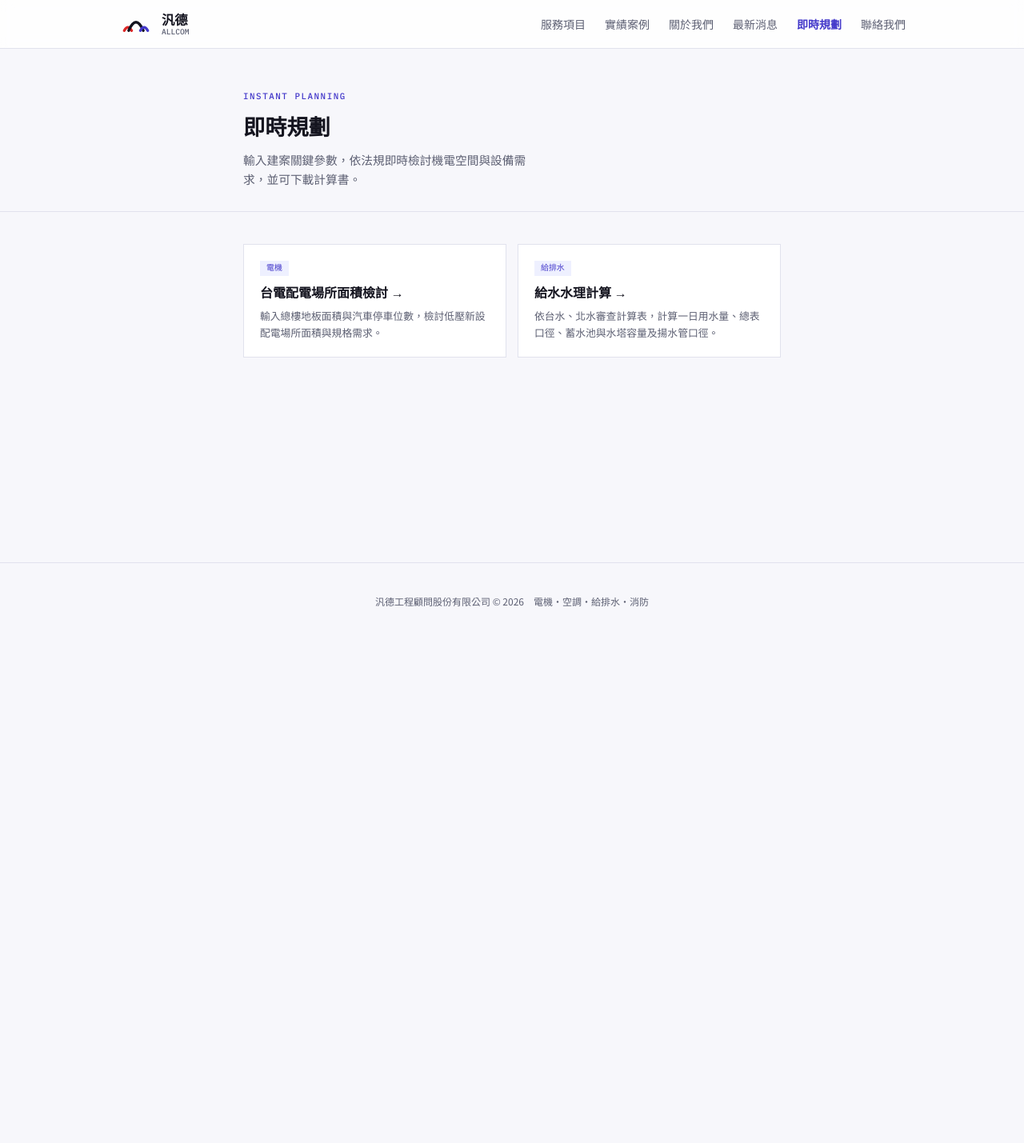
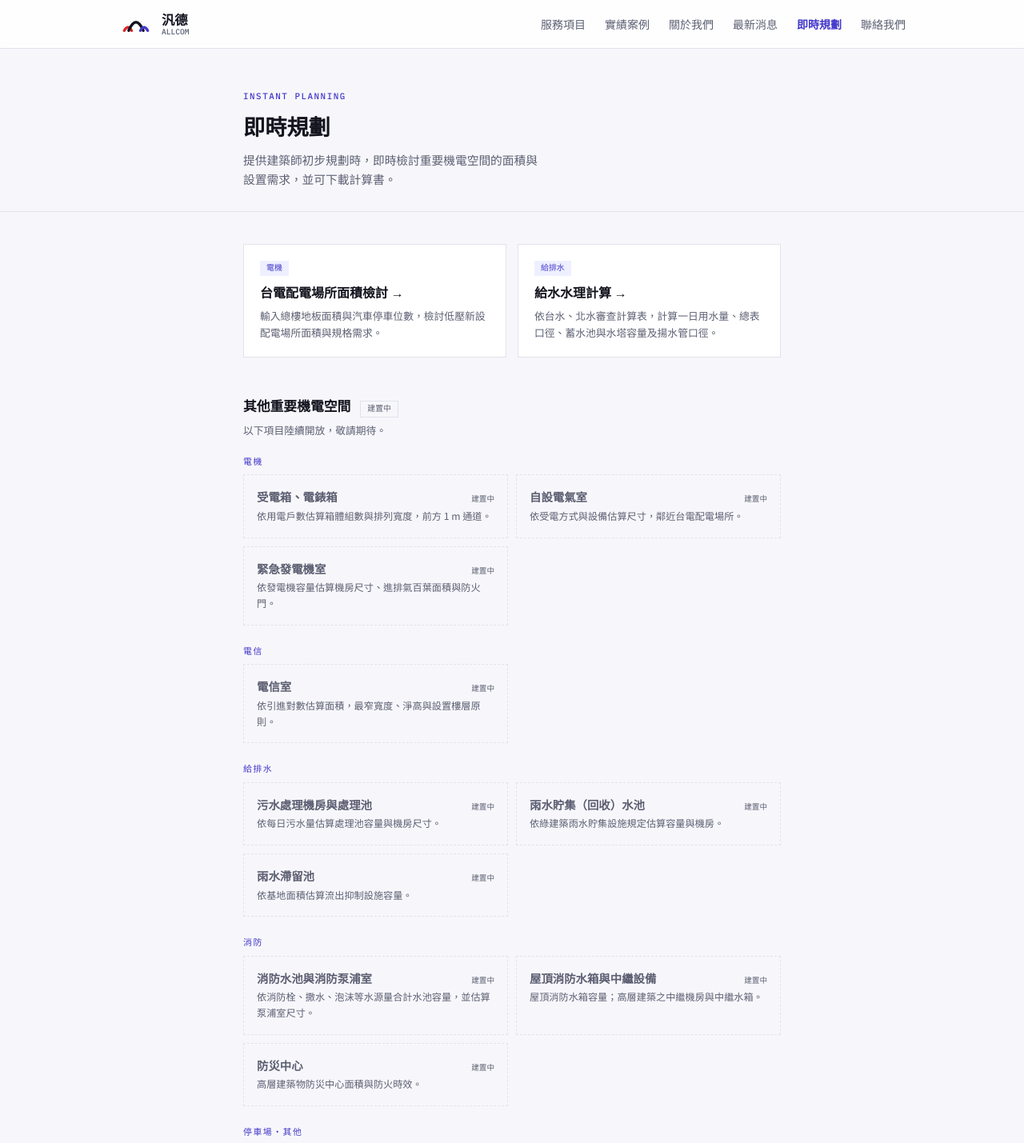
Before and after one commit to evan-yufanlin/allcom-website, a Next.js app: page /tools in a window 1280 px wide. Shown: the top 1429 px of the page at 80% size. Before the commit the page ends 800 px from the top, so only its background shows below. Built offline with nearby package versions, Linux system fonts and the light colour scheme.

Commit message:
Tools page: list upcoming MEP space checks as under construction
Co-Authored-By: Claude Opus 5.5 <noreply@anthropic.com>
Claude-Session: https://claude.ai/code/session_01GyJMtG6yMBg1KRqad1rjEg

```diff
--- a/src/app/tools/page.tsx
+++ b/src/app/tools/page.tsx
@@ -3,7 +3,7 @@ import Link from "next/link";
 
 export const metadata: Metadata = {
   title: "即時規劃",
-  description: "機電空間與設備規劃線上工具：台電配電場所面積檢討、給水水理計算。",
+  description: "建築初步規劃階段的機電空間線上檢討：台電配電場所、給水水理計算等。",
 };
 
 const tools = [
@@ -21,6 +21,45 @@ const tools = [
   },
 ];
 
+// 建置中：依以往「設備空間概估」案例整理之重要機電空間（管道間不列入初步規劃）。
+const upcoming: { tag: string; items: { title: string; summary: string }[] }[] = [
+  {
+    tag: "電機",
+    items: [
+      { title: "受電箱、電錶箱", summary: "依用電戶數估算箱體組數與排列寬度，前方 1 m 通道。" },
+      { title: "自設電氣室", summary: "依受電方式與設備估算尺寸，鄰近台電配電場所。" },
+      { title: "緊急發電機室", summary: "依發電機容量估算機房尺寸、進排氣百葉面積與防火門。" },
+    ],
+  },
+  {
+    tag: "電信",
+    items: [{ title: "電信室", summary: "依引進對數估算面積，最窄寬度、淨高與設置樓層原則。" }],
+  },
+  {
+    tag: "給排水",
+    items: [
+      { title: "污水處理機房與處理池", summary: "依每日污水量估算處理池容量與機房尺寸。" },
+      { title: "雨水貯集（回收）水池", summary: "依綠建築雨水貯集設施規定估算容量與機房。" },
+      { title: "雨水滯留池", summary: "依基地面積估算流出抑制設施容量。" },
+    ],
+  },
+  {
+    tag: "消防",
+    items: [
+      { title: "消防水池與消防泵浦室", summary: "依消防栓、撒水、泡沫等水源量合計水池容量，並估算泵浦室尺寸。" },
+      { title: "屋頂消防水箱與中繼設備", summary: "屋頂消防水箱容量；高層建築之中繼機房與中繼水箱。" },
+      { title: "防災中心", summary: "高層建築物防災中心面積與防火時效。" },
+    ],
+  },
+  {
+    tag: "停車場・其他",
+    items: [
+      { title: "停車場通風", summary: "依停車場面積與換氣量估算進、排氣風機空間。" },
+      { title: "垃圾冷藏與資源回收空間", summary: "依戶數估算垃圾冷藏及資源回收空間面積。" },
+    ],
+  },
+];
+
 export default function ToolsPage() {
   return (
     <>
@@ -28,8 +67,8 @@ export default function ToolsPage() {
         <div className="mx-auto max-w-2xl">
           <span className="eyebrow">Instant Planning</span>
           <h1 className="mt-2 text-[1.7rem] font-extrabold">即時規劃</h1>
-          <p className="mt-2.5 max-w-[44ch] text-[0.92rem] leading-relaxed text-muted">
-            輸入建案關鍵參數，依法規即時檢討機電空間與設備需求，並可下載計算書。
+          <p className="mt-2.5 max-w-[46ch] text-[0.92rem] leading-relaxed text-muted">
+            提供建築師初步規劃時，即時檢討重要機電空間的面積與設置需求，並可下載計算書。
           </p>
         </div>
       </section>
@@ -44,6 +83,33 @@ export default function ToolsPage() {
             </Link>
           ))}
         </div>
+
+        <div className="mx-auto mt-12 max-w-2xl">
+          <div className="flex flex-wrap items-baseline gap-x-3 gap-y-1">
+            <h2 className="text-[1.05rem] font-extrabold">其他重要機電空間</h2>
+            <span className="border border-line px-2 py-0.5 font-mono text-[0.62rem] text-muted">建置中</span>
+          </div>
+          <p className="mt-1.5 text-[0.8rem] leading-relaxed text-muted">以下項目陸續開放，敬請期待。</p>
+
+          <div className="mt-5 flex flex-col gap-6">
+            {upcoming.map((g) => (
+              <div key={g.tag} className="flex flex-col gap-2">
+                <span className="eyebrow">{g.tag}</span>
+                <div className="grid grid-cols-1 gap-2.5 sm:grid-cols-2">
+                  {g.items.map((it) => (
+                    <div key={it.title} className="flex flex-col gap-1 border border-dashed border-line p-4">
+                      <div className="flex items-baseline justify-between gap-2">
+                        <span className="text-[0.9rem] font-bold text-muted">{it.title}</span>
+                        <span className="shrink-0 font-mono text-[0.6rem] text-muted">建置中</span>
+                      </div>
+                      <span className="text-[0.76rem] leading-relaxed text-muted">{it.summary}</span>
+                    </div>
+                  ))}
+                </div>
+              </div>
+            ))}
+          </div>
+        </div>
       </section>
     </>
   );
```
Also changed, not shown: 1 other file (tests, documents, lock files or other folders).
